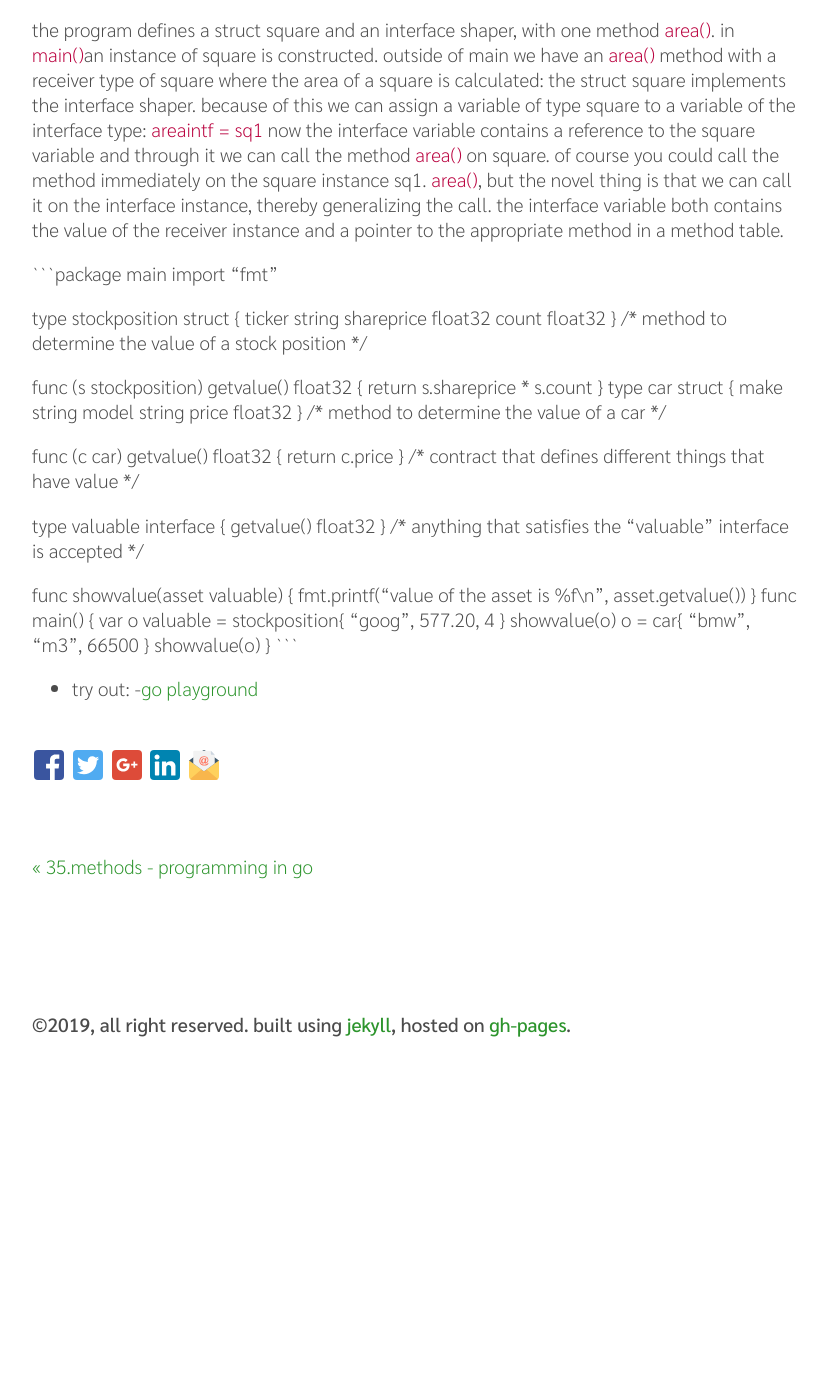
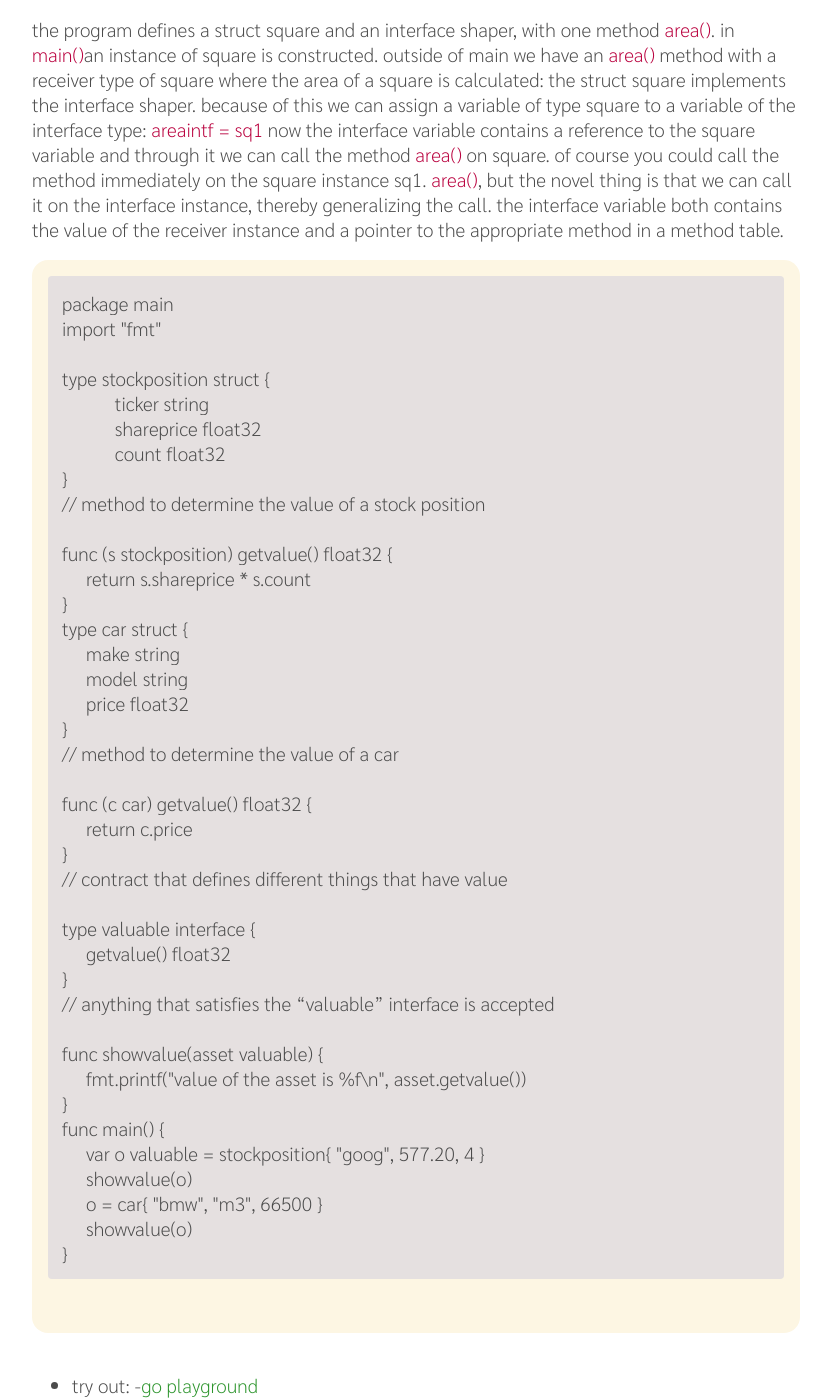
Before and after one commit to EngineITOps/EngineITOps.github.io, a Jekyll site: the page built from _posts/2019-06-11-interface_golang.md, in a window 1280 px wide and 1400 px high, scrolled down 2925 px. Shown: the whole window, without its empty margins (224-1055 px from the left). Built offline with Jekyll 4.4.1, drawn with Linux system fonts in a browser that asks for light colours; comment, search, counter and statistics services are not loaded; before the commit the page ends 4025 px from its top, so only the background shows below that.

````diff
--- a/_posts/2019-06-11-interface_golang.md
+++ b/_posts/2019-06-11-interface_golang.md
@@ -104,7 +104,8 @@ Because of this we can assign a variable of type Square to a variable of the int
 Now the interface variable contains a reference to the Square variable and through it we can call the method `Area()` on Square. Of course you could call the method immediately on the Square instance sq1. `Area()`, but the novel thing is that we can call it on the interface instance, thereby generalizing the call.
 The interface variable both contains the value of the receiver instance and a pointer to the appropriate method in a method table.
 
-```package main
+```
+package main
 import "fmt"
 
 type stockPosition struct {
@@ -112,7 +113,7 @@ type stockPosition struct {
            sharePrice float32
            count float32
 }
-/* method to determine the value of a stock position */
+// method to determine the value of a stock position
 
 func (s stockPosition) getValue() float32 {
      return s.sharePrice * s.count
@@ -122,17 +123,17 @@ type car struct {
      model string
      price float32
 }
-/* method to determine the value of a car */
+// method to determine the value of a car
 
 func (c car) getValue() float32 {
      return c.price
 }
-/* contract that defines different things that have value */
+// contract that defines different things that have value
 
 type valuable interface {
      getValue() float32
 }
-/* anything that satisfies the “valuable” interface is accepted */
+// anything that satisfies the “valuable” interface is accepted
 
 func showValue(asset valuable) {
      fmt.Printf("Value of the asset is %f\n", asset.getValue())
````
